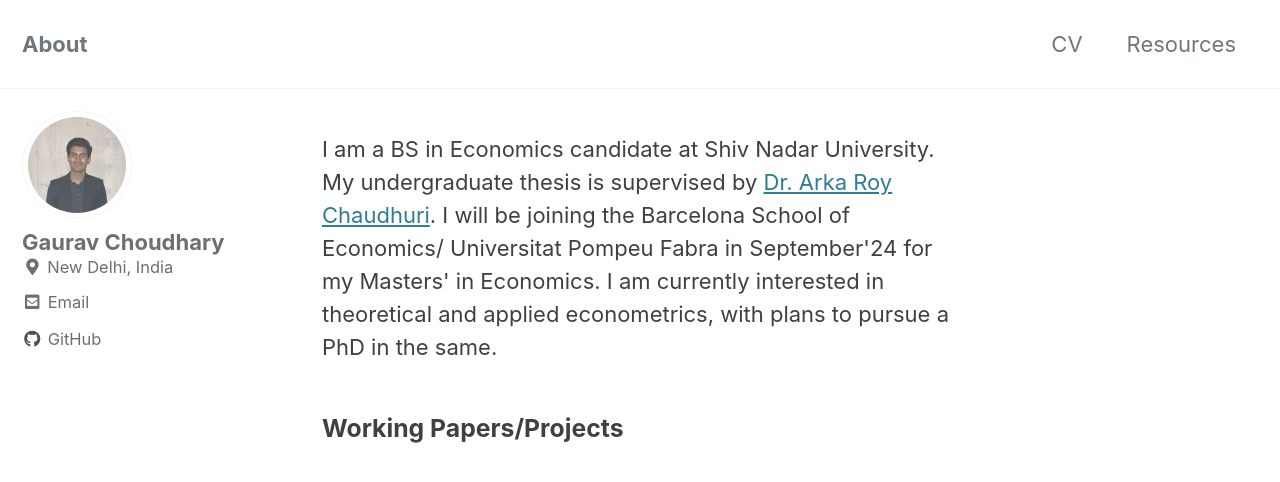
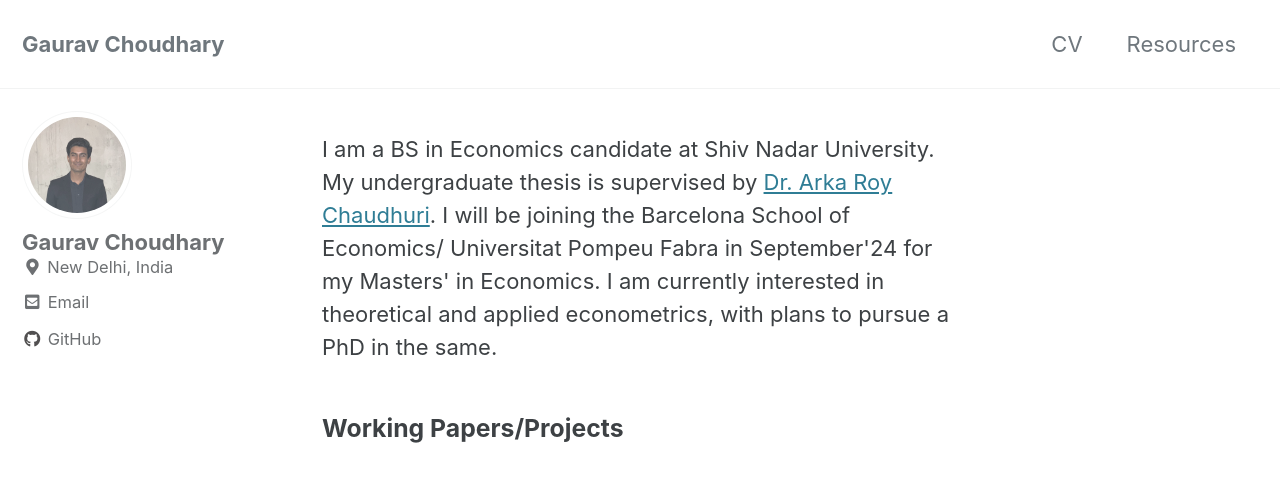
Before and after one commit to gajgaurav/gajgaurav.github.io, a Jekyll site: the page built from index.html, in a window 1280 px wide. Shown: the top 482 px of the page. Built offline with Jekyll 4.4.1, drawn with Linux system fonts in a browser that asks for light colours; cached includes are drawn as plain includes; the list of posts is cut into pages by our own code.

Commit message:
Update _config.yml

```diff
--- a/_config.yml
+++ b/_config.yml
@@ -18,7 +18,7 @@ include: ["_pages"]
 
 # Site Settings
 locale                   : "en-US"
-title                    : "About"
+title                    : "Gaurav Choudhary"
 title_separator          : "-"
 subtitle                 : # site tagline that appears below site title in masthead
 name                     : "Gaurav Choudhary"
```
